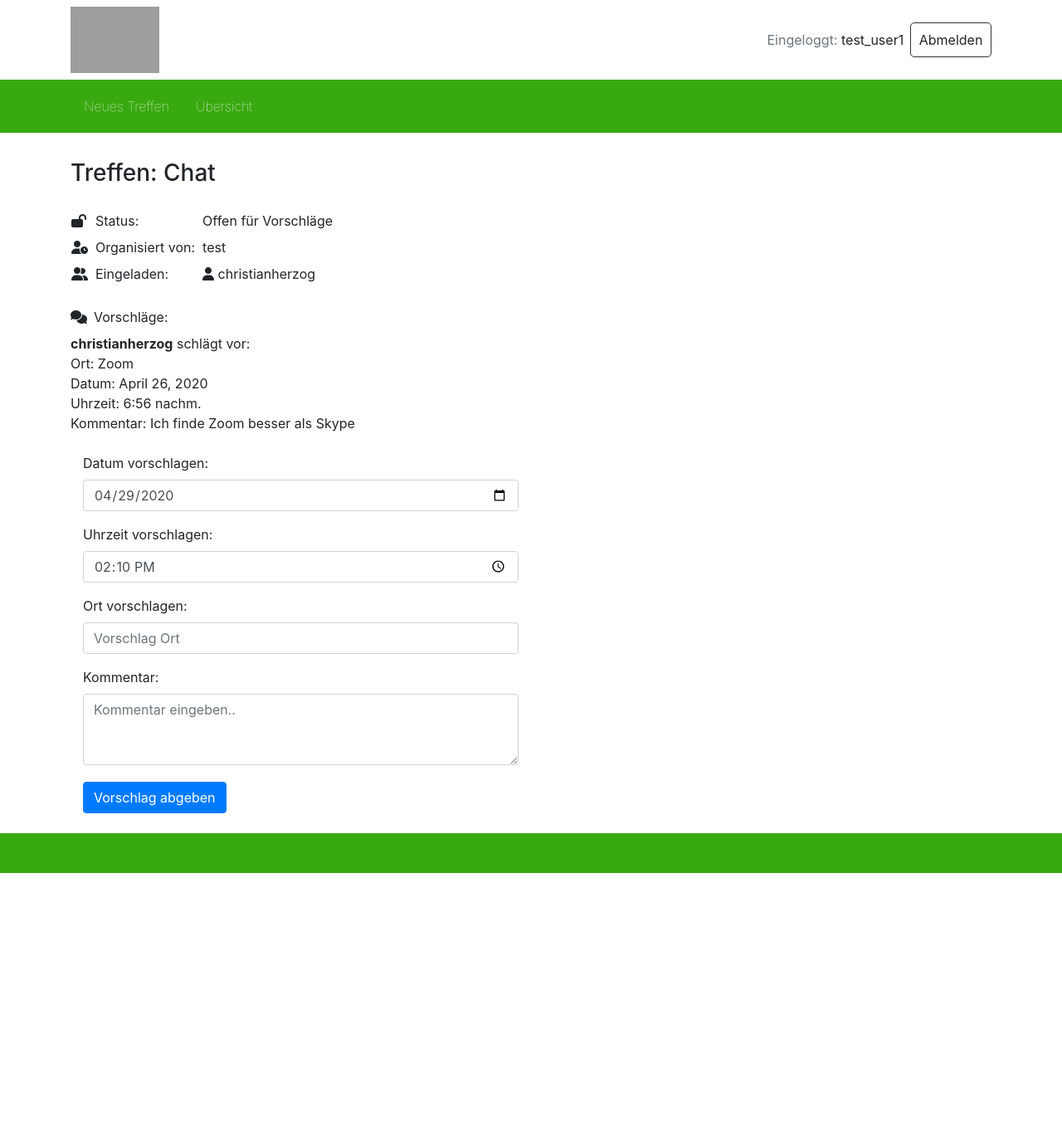
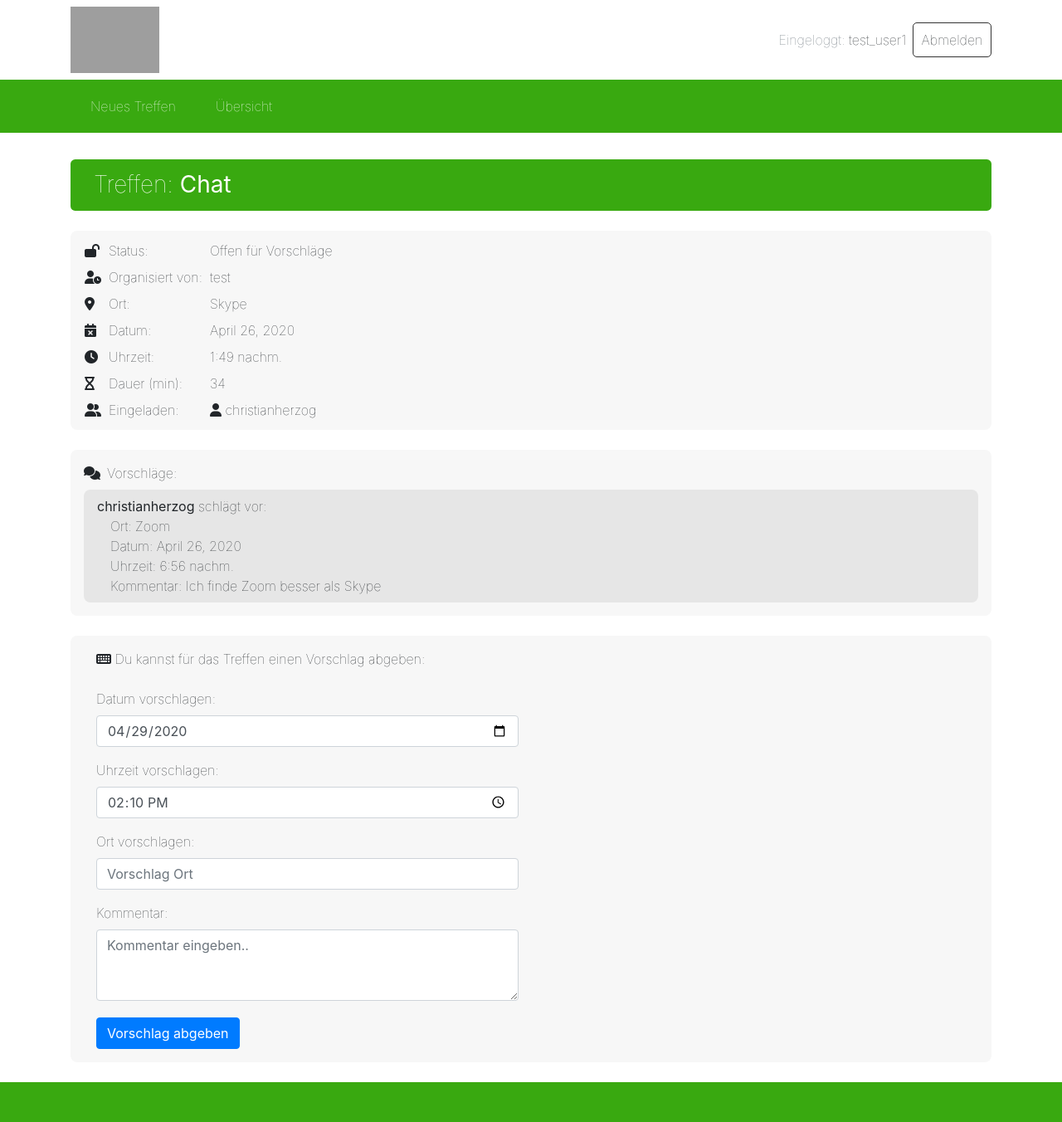
Before and after one commit to herzog-ch/online-freizeit-organisator, a Django app: page /events/6/ in a window 1280 px wide. Shown: the whole page at 83% size. Before the commit the page ends 1052 px from the top, so only its background shows below. Run offline with Django 3.2, Linux system fonts and the light colour scheme; a user stored in the database is signed in; data comes from the database, SQL or seed files in the repository; both versions use the stored data as it was after the commit; some libraries are stand-ins or nearby versions; grey boxes are pictures that could not be loaded.

Commit message:
Finalize detail view

```diff
--- a/ofo/events/models.py
+++ b/ofo/events/models.py
@@ -17,12 +17,12 @@
     title = models.CharField(max_length=100)
     organisator = models.ForeignKey(User, on_delete=models.CASCADE, related_name='organisator')
     status = models.ForeignKey(Status, on_delete=models.CASCADE)
-    # proposals = models.ManyToManyField(Proposal)
     date = models.DateField()
     time = models.TimeField()
     duration = models.IntegerField() # duration in minutes
     place = models.CharField(max_length=100)
     guests = models.ManyToManyField(User, related_name='guests')
+    comment = models.CharField(max_length=200)
 
     def get_event_status_str(self):
         if self.status.status == STATUS_OPEN:
--- a/ofo/events/static/events/css/styles.css
+++ b/ofo/events/static/events/css/styles.css
@@ -111,6 +111,18 @@
   color: gray;
 }
 
+ul.organised-events li {
+  background-color: rgb(247, 247, 247);
+  border-radius: 0.2em;
+  margin-bottom: 0.5em;
+  padding-top: 0.5em;
+  padding-bottom: 0.5em;
+}
+
+ul.organised-events li:hover {
+  background-color: rgb(240, 240, 240);
+}
+
 ul.organised-events li i {
   font-size: 1.2em;
   margin-left: 1em;
@@ -123,7 +135,6 @@
 
 ul.organised-events li a.detail-link {
   font-size: 1.4em;
-  padding-top: 0.5em;
 }
 
 ul.organised-events li a:hover {
@@ -136,6 +147,48 @@
   font-weight: lighter;
 }
 
+.event-infos {
+  background-color: rgb(247, 247, 247);
+  border-radius: 0.5em;
+  margin-bottom: 0.5em;
+  padding: 0.5em 1em;
+  font-weight: lighter;
+}
+
 .event-infos tr {
   margin-bottom: 4em;
 }
+
+
+h3.table-header {
+  background-color: #39a910;
+  color: white;
+  font-weight: lighter;
+  padding: 0.5em 1em;
+  border-radius: 0.2em;
+}
+
+.proposals {
+  background-color: rgb(247, 247, 247);
+  border-radius: 0.5em;
+  margin-bottom: 0.5em;
+  padding: 1em 1em;
+  font-weight: lighter;
+}
+
+.proposal {
+  background-color: rgb(230, 230, 230);
+  padding: 0.5em 1em;
+  border-radius: 0.5em;
+}
+
+.proposal-details {
+  padding-left: 1em;
+}
+
+.determine-event {
+  font-weight: lighter;
+  background-color: rgb(247, 247, 247);
+  border-radius: 0.5em;
+  padding: 1em 1em;
+}
--- a/ofo/events/templates/events/events_detail.html
+++ b/ofo/events/templates/events/events_detail.html
@@ -11,10 +11,10 @@
 
 {% block content %}
 
-  <h3 class="mb-4">Treffen: {{ event.title }}</h3>
+  <h3 class="mb-4 table-header">Treffen: <strong>{{ event.title }}</strong></h3>
 
-  <div>
-    <table class="event-infos">
+  <div class="event-infos">
+    <table>
       <tr>
         <td class="pt-1 pb-1">
           {% if event.event_is_open %}
@@ -37,20 +37,65 @@
 
       <tr>
         <td class="pt-1 pb-1">
+          <i class="fas fa-map-marker-alt"></i>
+        </td>
+        <td class="pt-1 pb-1 pl-2">Ort:</td>
+        <td class="pt-1 pb-1 pl-2">{{ event.place }}</td>
+      </tr>
+
+      <tr>
+        <td class="pt-1 pb-1">
+          <i class="fas fa-calendar-times"></i>
+        </td>
+        <td class="pt-1 pb-1 pl-2">Datum:</td>
+        <td class="pt-1 pb-1 pl-2">{{ event.date }}</td>
+      </tr>
+
+      <tr>
+        <td class="pt-1 pb-1">
+          <i class="fas fa-clock"></i>
+        </td>
+        <td class="pt-1 pb-1 pl-2">Uhrzeit:</td>
+        <td class="pt-1 pb-1 pl-2">{{ event.time }}</td>
+      </tr>
+
+      <tr>
+        <td class="pt-1 pb-1">
+          <i class="fas fa-hourglass"></i>
+        </td>
+        <td class="pt-1 pb-1 pl-2">Dauer (min):</td>
+        <td class="pt-1 pb-1 pl-2">{{ event.duration }}</td>
+      </tr>
+
+      <tr>
+        <td class="pt-1 pb-1" style="vertical-align: top;">
           <i class="fas fa-user-friends"></i>
         </td>
-        <td class="pt-1 pb-1 pl-2">Eingeladen:</td>
+        <td class="pt-1 pb-1 pl-2" style="vertical-align: top;">Eingeladen:</td>
         <td class="pt-1 pb-1 pl-2">
           {% for guest in guests %}
             <i class="fas fa-user"></i> {{ guest.username }}<br>
           {% endfor %}
         </td>
+
+      {% if not event.event_is_open %}
+        <tr>
+          <td class="pt-1 pb-1">
+            <i class="fas fa-clock"></i>
+          </td>
+          <td class="pt-1 pb-1 pl-2">Kommentar:</td>
+          <td class="pt-1 pb-1 pl-2">{{ event.comment }}</td>
+        </tr>
+      {% else %}
+      {% endif %}
+
+
       </tr>
     </table>
   </div>
 
 
-  <div class="mt-4">
+  <div class="mt-4 proposals">
     <i class="fas fa-comments"></i><span class="pl-2">Vorschläge:</span>
     <div class="mt-2">
     {% if not proposals %}
@@ -64,7 +109,7 @@
   </div>
 
   {% if is_organisator and determine_event_form %}
-    <i class="fas fa-gavel"></i> Als Organisator kannst Du das Treffen endgültig festlegen:
+
     {% with form=determine_event_form %}
       {% include "events/events_detail_determine_partial.html" %}
     {% endwith %}
--- a/ofo/events/templates/events/events_detail_determine_partial.html
+++ b/ofo/events/templates/events/events_detail_determine_partial.html
@@ -1,4 +1,8 @@
-<div class="mt-4 mb-4">
+<div class="mt-4 mb-4 determine-event">
+
+  <div class="col-12 col-md-6 mb-4">
+    <i class="fas fa-gavel"></i> Als Organisator kannst Du das Treffen endgültig festlegen:
+  </div>
 
   <div class="col-12 col-md-6">
     <div class="messages mb-2">
--- a/ofo/events/templates/events/events_detail_give_proposal_partial.html
+++ b/ofo/events/templates/events/events_detail_give_proposal_partial.html
@@ -1,4 +1,8 @@
-<div class="mt-4 mb-4">
+<div class="mt-4 mb-4 determine-event">
+
+  <div class="col-12 col-md-6 mb-4">
+    <i class="fas fa-keyboard"></i> Du kannst für das Treffen einen Vorschlag abgeben:
+  </div>
 
   <div class="col-12 col-md-6">
     <div class="messages mb-2">
--- a/ofo/events/templates/events/events_detail_proposal_partial.html
+++ b/ofo/events/templates/events/events_detail_proposal_partial.html
@@ -1,9 +1,13 @@
-<div>
-<div><strong>{{ proposal.author.username }}</strong> schlägt vor:</div>
+<div class="proposal mt-2">
+  <div>
+    <strong>{{ proposal.author.username }}</strong> schlägt vor:
+  </div>
 
-  <div>Ort: {{ proposal.place }}</div>
-  <div>Datum: {{ proposal.date }}</div>
-  <div>Uhrzeit: {{ proposal.time }}</div>
-  <div>Kommentar: {{ proposal.comment }}</div>
+  <div class="proposal-details">
+    <div>Ort: {{ proposal.place }}</div>
+    <div>Datum: {{ proposal.date }}</div>
+    <div>Uhrzeit: {{ proposal.time }}</div>
+    <div>Kommentar: {{ proposal.comment }}</div>
+  </div>
 
 </div>
--- a/ofo/events/views.py
+++ b/ofo/events/views.py
@@ -2,14 +2,20 @@
 from django.http import HttpResponse, JsonResponse
 from django.contrib.auth.decorators import login_required
 from django.template import loader
+from django.contrib.auth.models import User
+from django.core.mail import send_mail
 from .forms import NewEventForm, ProposalForm, DetermineEventForm
 from .models import Event, STATUS_OPEN, STATUS_DECIDED, Status, Proposal
-from django.contrib.auth.models import User
-from django.core.mail import send_mail
 
 
 @login_required(login_url='/login')
 def detail(request, event_id):
+    """
+
+    :param request:
+    :param event_id:
+    :return:
+    """
     try:
         event = Event.objects.get(pk=event_id)
     except Event.DoesNotExist:
@@ -28,6 +34,7 @@
                 event.date = determine_event_form.cleaned_data['date']
                 event.time = determine_event_form.cleaned_data['time']
                 event.place = determine_event_form.cleaned_data['place']
+                event.comment = determine_event_form.cleaned_data['comment']
                 event.save()
                 event.refresh_from_db()
                 determine_event_form = None
@@ -132,7 +139,7 @@
         form = NewEventForm()
 
     context = {'form': form}
-    template = loader.get_template('events/new_event.html')
+    template = loader.get_template('events/events_new.html')
     return HttpResponse(template.render(context, request))
 
 
--- a/ofo/static/header.css
+++ b/ofo/static/header.css
@@ -1,5 +1,6 @@
 .headerbar {
   background-color: white;
+  font-weight: lighter;
 }
 
 .headerbar > .container {
@@ -12,6 +13,7 @@
 }
 
 .menubar {
+  font-weight: lighter;
   background-color: #39a910;
 }
 
@@ -42,17 +44,18 @@
 }
 
 .menubar a {
-  padding: 0 1em;
+  padding: 0 1.5em;
   color: white;
   text-decoration: none;
   line-height: 4em;
   height: 100%;
-  transition: 0.5s ease;
+  transition: 0.3s ease;
   font-weight: lighter;
 }
 
 .menubar a:hover {
-  background-color: rgba(255, 255, 255, 0.2);
+  /* background-color: rgba(255, 255, 255, 0.2); */
+  background-color: #2e6d18;
   text-decoration: none;
   line-height: 4em;
   height: 100%;
```
Also changed, not shown: ofo/events/templates/events/events_new.html (renamed from ofo/events/templates/events/new_event.html, +4 -4 lines), ofo/events/templates/events/events_overview.html (+9 -6 lines), README.md, ofo/db.sqlite3, ofo/events/migrations/0003_auto_20200429_1400.py (added).
